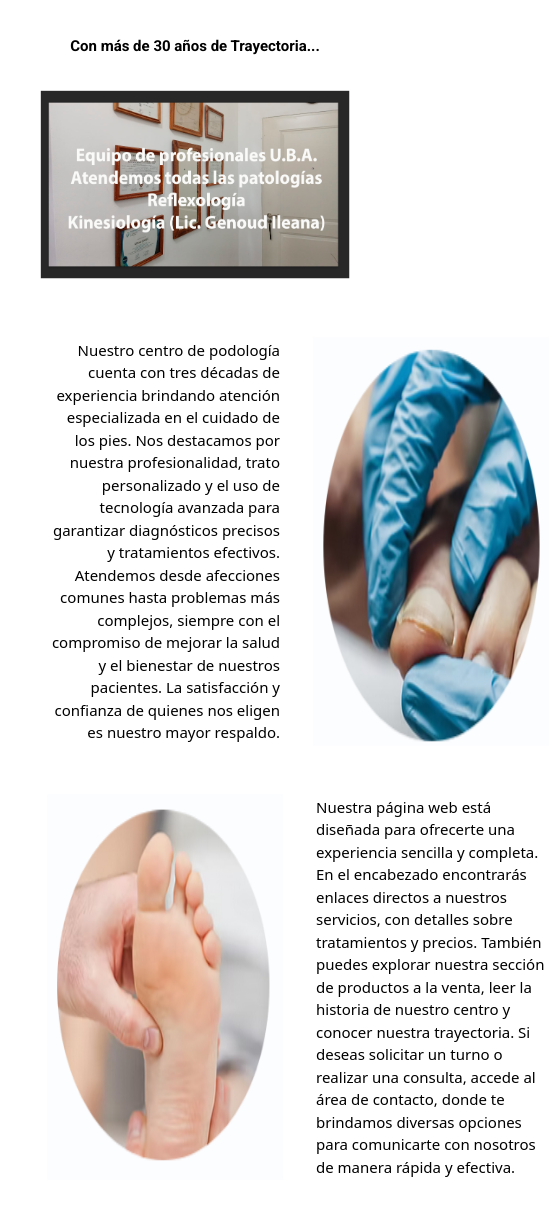
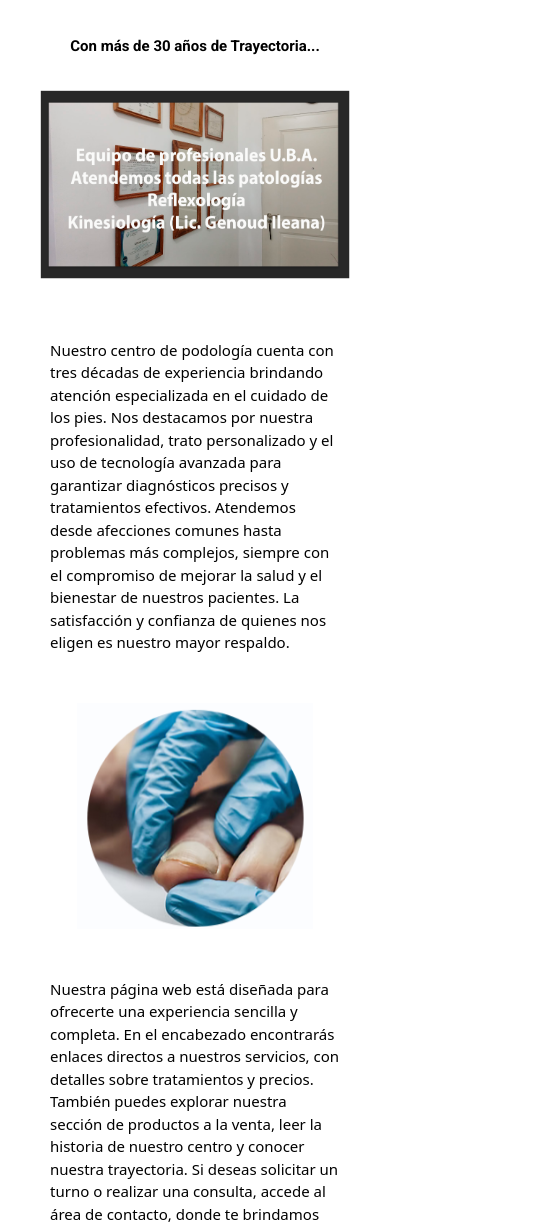
Before and after one commit to ezemas10/ConsultorioPodologico33, a plain HTML site: page index.html in a window 390 px wide. Shown: the part 175-1405 px from the top of the page, 556 px wide, since content can reach past the window. Drawn offline with nearby package versions, Linux system fonts and the light colour scheme.

Commit message:
Correcciones Entrega 02 - Parte 3

```diff
--- a/index.html
+++ b/index.html
@@ -72,7 +72,7 @@
             </article>
 
             <figure class="img1-next">
-                 <img class="imagenes2" src="../assets/icons/image-index1.png" alt="Foto 1">
+                 <img class="imagenes2" src="./assets/icons/image-index1.png" alt="Foto 1">
             </figure>
 
             <article class="texto2-next">
@@ -80,7 +80,7 @@
             </article>
 
             <figure class="img2-next">
-                 <img class="imagenes2" src="../assets/icons/image-index2.png" alt="Foto 2">
+                 <img class="imagenes2" src="./assets/icons/image-index2.png" alt="Foto 2">
             </figure>
 
         </section>
--- a/styles/style.css
+++ b/styles/style.css
@@ -830,15 +830,6 @@ footer p {
             text-align: center;
         }
 
-        .contenido {
-            display: grid;
-            grid-template-columns: 1fr;
-            grid-template-areas:
-                "content-title"
-                "content-ul"
-                "imagen-main";
-        }
-
         .contenido-somos {
             display: grid;
             grid-template-columns: 1fr;
@@ -872,6 +863,32 @@ footer p {
         }
 
         .img3-somos{
+            justify-content: center;
+        }
+
+        .contenido-next {
+            display: grid;
+            grid-template-columns: 1fr;
+            grid-template-areas:
+                "texto1-next"
+                "img1-next"
+                "texto2-next"
+                "img2-next";
+        }
+
+        .texto1-next{
+            text-align: left;
+        }
+
+        .texto2-next{
+            text-align: left;
+        }
+
+        .img1-next{
+            justify-content: center;
+        }
+
+        .img2-next{
             justify-content: center;
         }
 
```
Also changed, not shown: pages/servicios.html (+5 -5 lines).
